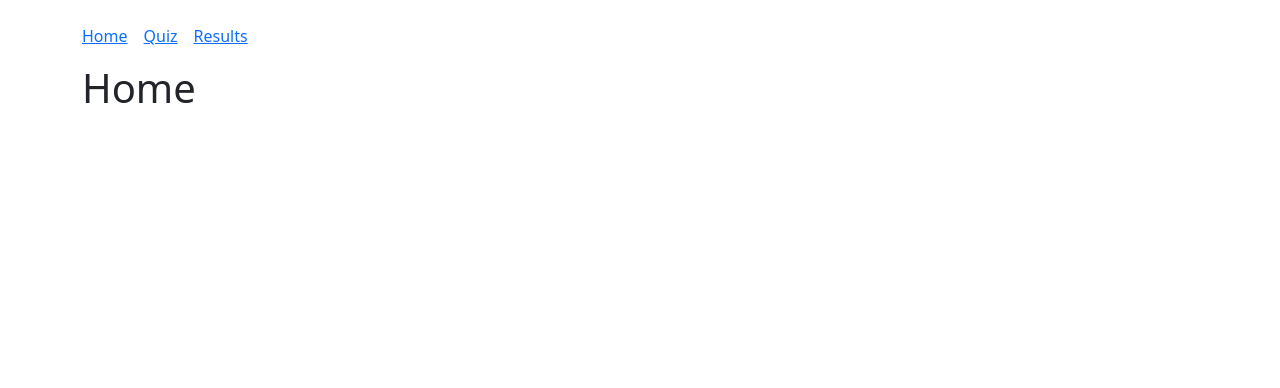
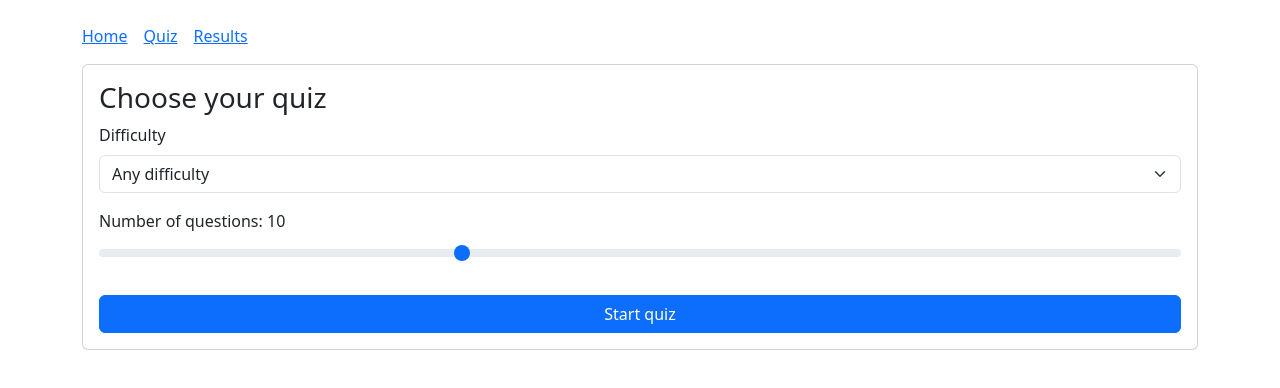
Before and after one commit to Ghofraan313/trivia-quiz, a React (Vite) app: page / in a window 1280 px wide. Shown: the top 388 px of the page. Built offline with nearby package versions, Linux system fonts and the light colour scheme.

Commit message:
Build Home form with difficulty and amount

```diff
--- a/src/pages/Home.jsx
+++ b/src/pages/Home.jsx
@@ -1,3 +1,64 @@
+import { useState } from 'react'
+import { useNavigate } from 'react-router-dom'
+import { Card, Form, Button } from 'react-bootstrap'
+
 export default function Home() {
-  return <h1>Home</h1>
+  const navigate = useNavigate()
+  const [difficulty, setDifficulty] = useState('')
+  const [amount, setAmount] = useState(10)
+
+  function handleSubmit(event) {
+    event.preventDefault()
+    const params = new URLSearchParams({ amount })
+    if (difficulty) params.set('difficulty', difficulty)
+    navigate(`/quiz?${params}`)
+  }
+
+  return (
+    <Card body>
+      <h1 className="h3">Choose your quiz</h1>
+      <Form onSubmit={handleSubmit}>
+        <Form.Group className="mb-3" controlId="difficulty">
+          <Form.Label>Difficulty</Form.Label>
+          <Form.Select value={difficulty} onChange={(e) => setDifficulty(e.target.value)}>
+            <option value="">Any difficulty</option>
+            <option value="easy">Easy</option>
+            <option value="medium">Medium</option>
+            <option value="hard">Hard</option>
+          </Form.Select>
+        </Form.Group>
+
+        <Form.Group className="mb-4" controlId="amount">
+          <Form.Label>Number of questions: {amount}</Form.Label>
+          <Form.Range min={5} max={20} step={5} value={amount} onChange={(e) => setAmount(e.target.value)} />
+        </Form.Group>
+
+        <Button type="submit" className="w-100">Start quiz</Button>
+      </Form>
+    </Card>
+  )
 }
+/**Line by line:
+
+import { useState } from 'react' loads
+ React’s tool for remembering values. When
+  a remembered value changes, React redraws
+   the screen.
+useNavigate gives you a function that switches screens from code, which we need after the form is submitted.
+Card, Form, Button are ready-made Bootstrap components.
+const navigate = useNavigate() stores that function so we can call navigate(...) later.
+const [difficulty, setDifficulty] = useState('') creates a remembered value. difficulty is the current value, setDifficulty changes it, and '' is the starting value (nothing chosen). Never change difficulty directly. Always use setDifficulty, or React won’t redraw.
+useState(10) does the same for the number of questions, starting at 10.
+function handleSubmit(event) runs when the form is submitted.
+event.preventDefault() stops the browser’s default behavior, which is reloading the page.
+new URLSearchParams({ amount }) builds a query string such as amount=10. The { amount } is shorthand for { amount: amount }.
+if (difficulty) params.set(...) adds the difficulty only if one was chosen, because an empty string counts as false.
+navigate(/quiz?${params}) goes to the Quiz screen with the settings in the URL, for example /quiz?amount=10&difficulty=easy. The backticks let ${params} insert a value into the text.
+<Card body> draws a Bootstrap box with padding.
+onSubmit={handleSubmit} connects the form to the function above.
+<Form.Group controlId="difficulty"> groups a label with its input. The controlId links them, so clicking the label focuses the input, which helps accessibility.
+value={difficulty} makes the dropdown show the remembered value.
+onChange={(e) => setDifficulty(e.target.value)} runs whenever the user picks something. e.target.value is what they picked, and we store it. This pattern is called a controlled input.
+{amount} inside the label shows the current number, and it updates as the slider moves.
+<Form.Range ... /> draws the slider, with its limits set by min, max and step.
+w-100 is a Bootstrap class for 100% width. */
--- a/src/pages/Quiz.jsx
+++ b/src/pages/Quiz.jsx
@@ -1,3 +1,6 @@
+import { useLocation } from 'react-router-dom'
+
 export default function Quiz() {
-  return <h1>Quiz</h1>
+  const location = useLocation()
+  return <p>Settings: {location.search}</p>
 }
```
